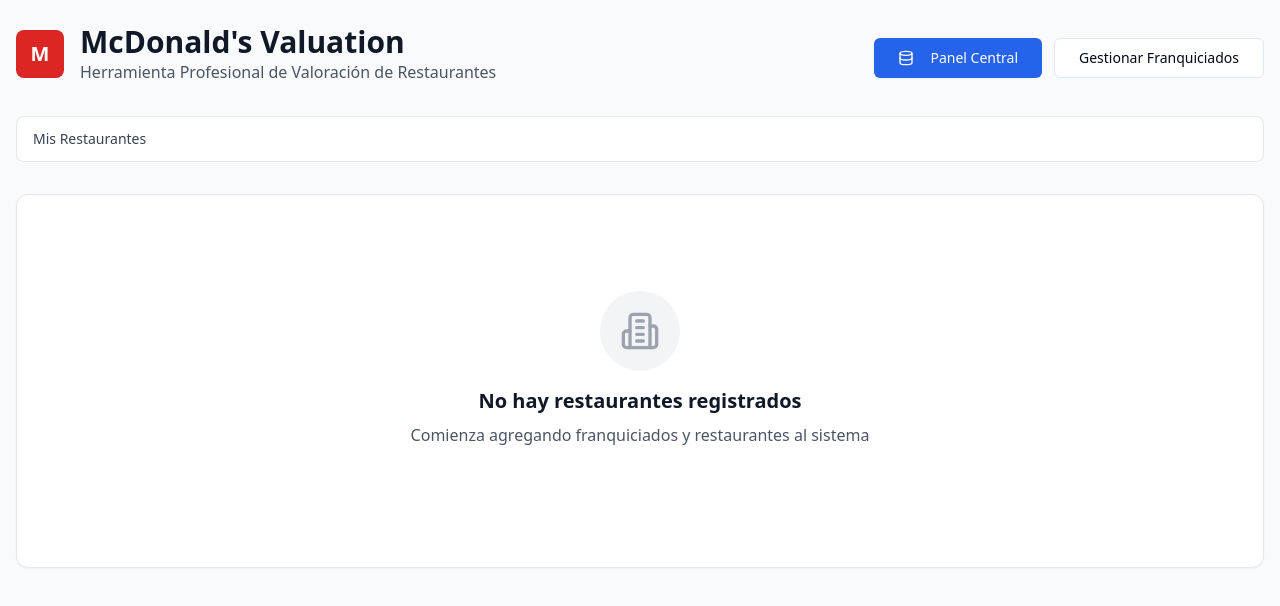
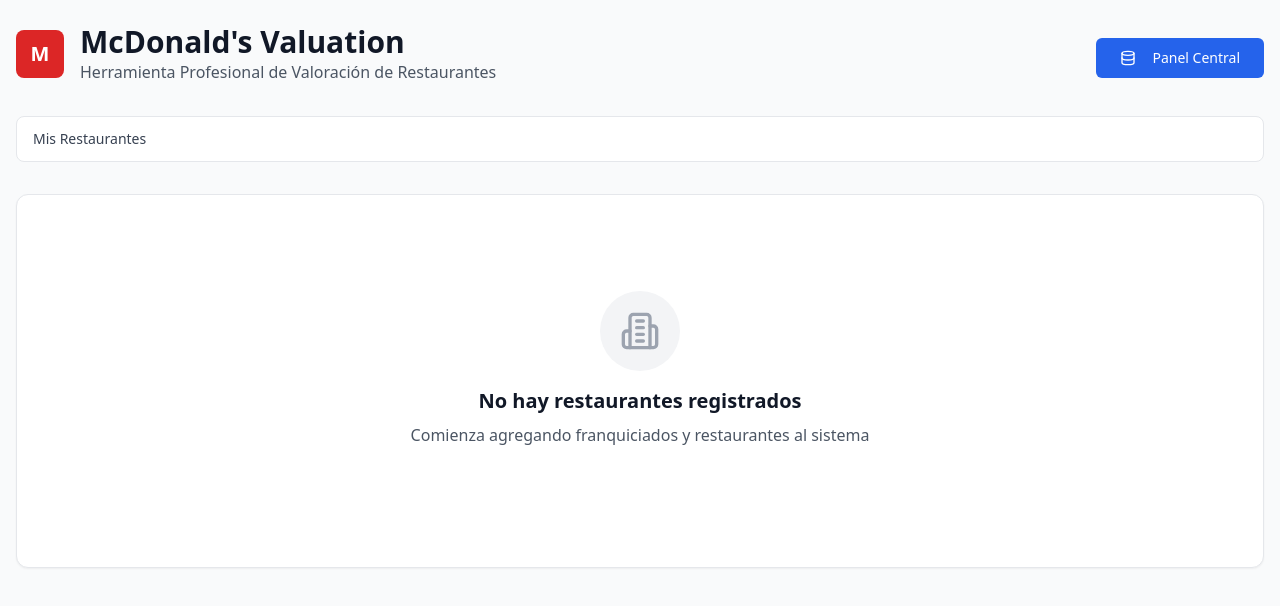
Before and after one commit to GlobalTax/mcd, a React (Vite) app: page / in a window 1280 px wide. Shown: the top 606 px of the page. Built offline with nearby package versions, Linux system fonts and the light colour scheme.

Commit message:
Remove "Gestionar Franquiciados" button
Removed the "Gestionar Franquiciados" button from the main dashboard in `src/pages/ValuationApp.tsx`.

```diff
--- a/src/pages/ValuationApp.tsx
+++ b/src/pages/ValuationApp.tsx
@@ -1,3 +1,4 @@
+
 import { useState } from 'react';
 import { useLocalStorage } from '@/hooks/useLocalStorage';
 import { Franchisee, Restaurant, RestaurantValuation } from '@/types/restaurant';
@@ -150,13 +151,6 @@ export default function ValuationApp() {
                   <Database className="w-4 h-4 mr-2" />
                   Panel Central
                 </Button>
-                <Button
-                  onClick={() => setCurrentView('franchisees')}
-                  variant="outline"
-                  className="font-medium px-6"
-                >
-                  Gestionar Franquiciados
-                </Button>
               </div>
             )}
           </div>
```
